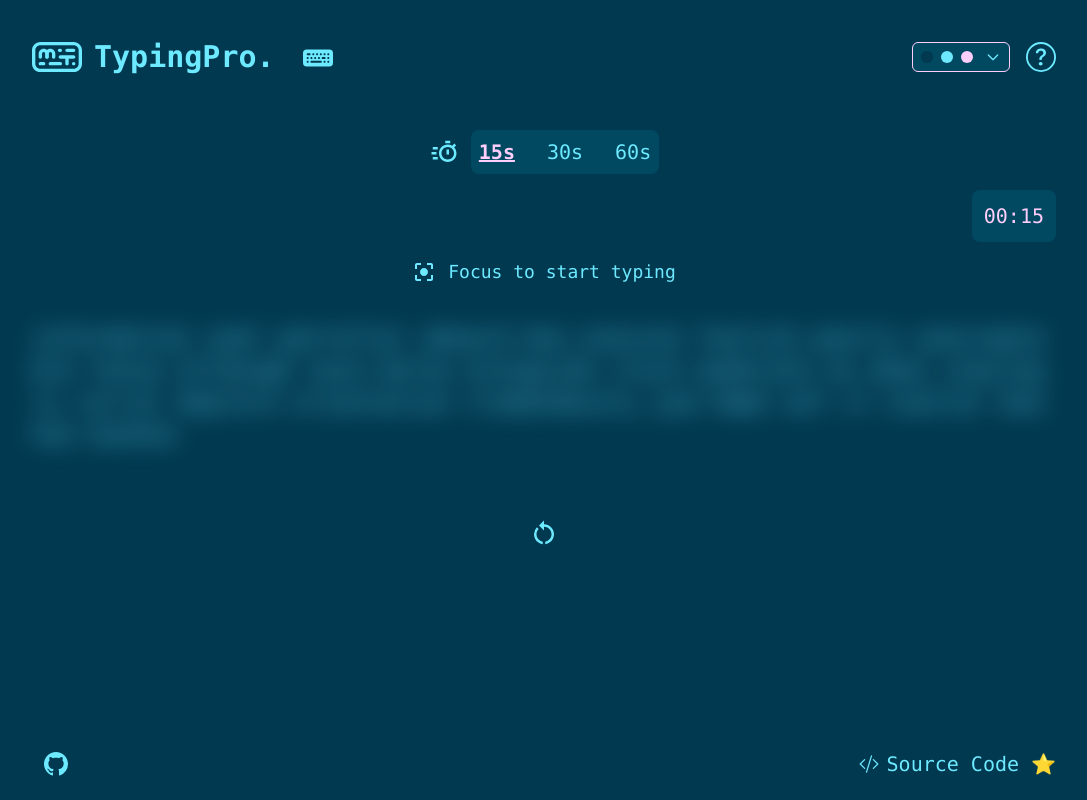
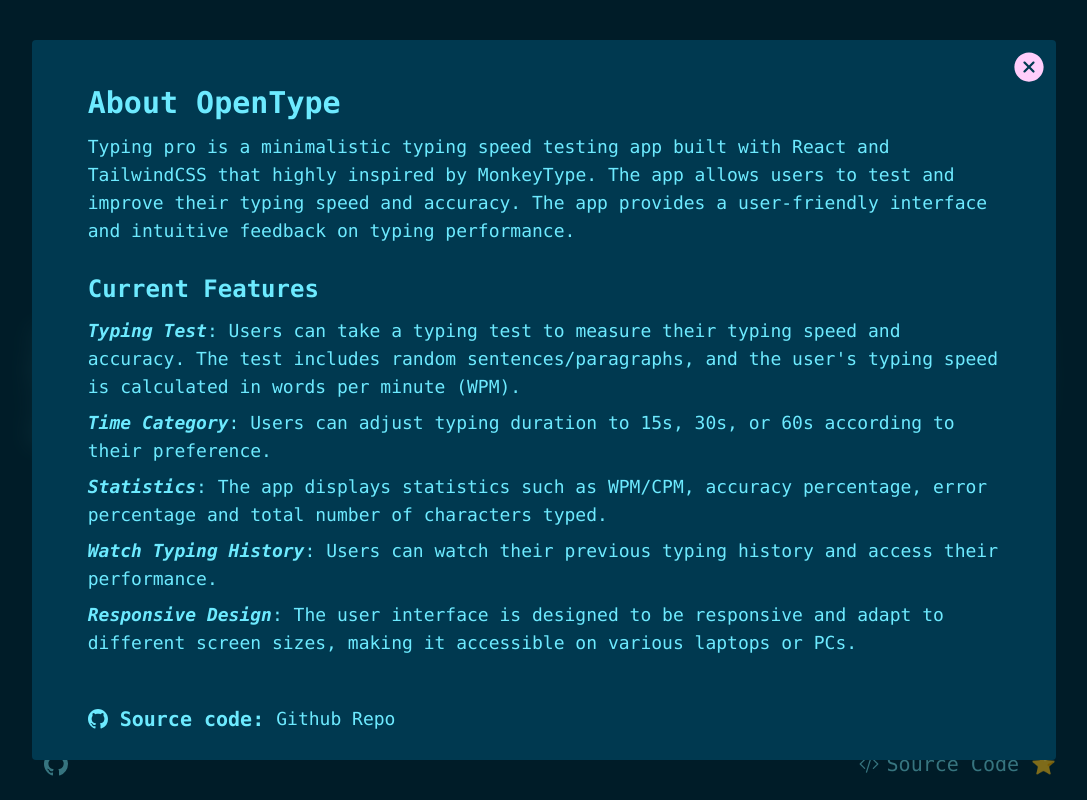
Before and after one commit to Knottykoder/typing_pro, a React (Vite) app: page / in a window 1280 px wide. Both pictures are taken after a click on the element 1137 px from the left and 57 px from the top of the page. Shown: the whole page, without its empty margins (96-1183 px from the left). Built offline with nearby package versions, Linux system fonts and the light colour scheme.

Commit message:
modal issue fix

```diff
--- a/src/App.tsx
+++ b/src/App.tsx
@@ -10,6 +10,7 @@
 import Footer from './components/Footer';
 import ModalComponent from './components/Modal';
 import ModalContent from './components/ModalContent';
+import AboutPage from './components/About';
 
 function App() {
   const { systemTheme } = useThemeContext();
@@ -18,7 +19,9 @@
     countdown,
     word,
     time,
+    history,
     results,
+    aboutModal,
     modalIsOpen,
     charTyped,
     checkCharacter,
@@ -76,6 +79,13 @@
                 history={history}
               />
             </ModalComponent>
+            <ModalComponent
+              type='about'
+              isOpen={aboutModal}
+              onRequestClose={closeModal}
+            >
+              <AboutPage />
+            </ModalComponent>
       </main>
     </div>
   );
--- /dev/null
+++ b/src/components/About.tsx
@@ -0,0 +1,71 @@
+import { BsGithub } from 'react-icons/bs';
+
+const AboutPage = () => {
+  return (
+    <div className='m-auto flex h-[90%] w-[90%] flex-col gap-7 py-10 font-mono text-lg'>
+      <div className='flex flex-col gap-3'>
+        <h1 className='text-3xl font-bold'>About OpenType</h1>
+        <p className=''>
+          Typing pro is a minimalistic typing speed testing app built with React
+          and TailwindCSS that highly inspired by{' '}
+          <a
+            href='http://www.monkeytype.com'
+            target='_blank'
+            className='hover:underline'
+          >
+            MonkeyType
+          </a>
+          . The app allows users to test and improve their typing speed and
+          accuracy. The app provides a user-friendly interface and intuitive
+          feedback on typing performance.
+        </p>
+      </div>
+      <div className='mb-5 flex flex-col gap-3'>
+        <h2 className='text-2xl font-bold'>Current Features</h2>
+        <ul className='list-inside list-none space-y-2'>
+          <li>
+            <strong className='italic'>Typing Test</strong>: Users can take a
+            typing test to measure their typing speed and accuracy. The test
+            includes random sentences/paragraphs, and the user's typing speed is
+            calculated in words per minute (WPM).
+          </li>
+          <li>
+            <strong className='italic'>Time Category</strong>: Users can adjust
+            typing duration to 15s, 30s, or 60s according to their preference.
+          </li>
+          <li>
+            <strong className='italic'>Statistics</strong>: The app displays
+            statistics such as WPM/CPM, accuracy percentage, error percentage
+            and total number of characters typed.
+          </li>
+          <li>
+            <strong className='italic'>Watch Typing History</strong>: Users can
+            watch their previous typing history and access their performance.
+          </li>
+          <li>
+            <strong className='italic'>Responsive Design</strong>: The user
+            interface is designed to be responsive and adapt to different screen
+            sizes, making it accessible on various laptops or PCs.
+          </li>
+        </ul>
+      </div>
+
+      <div className=' mt-auto flex flex-col gap-1'>
+        <div className='flex items-center gap-3'>
+          <BsGithub className='text-xl font-bold' />
+          <h2 className='text-xl font-bold'>Source code:</h2>
+          <a
+            href='https://github.com/Knottykoder/typing_pro'
+            target='_blank'
+            className='hover:underline'
+            rel='noopener noreferrer'
+          >
+            Github Repo
+          </a>
+        </div>
+      </div>
+    </div>
+  );
+};
+
+export default AboutPage;
--- a/src/components/ModalContent.tsx
+++ b/src/components/ModalContent.tsx
@@ -8,16 +8,14 @@
 
 import Character from './Character';
 
+import type { HistoryType, Results } from '../types';
 
-import type { Results } from '../types';
-// import type { HistoryType } from '../types';
 import { useClipboard } from '../hooks/useClipboard';
 import ResultCard from './ResultCard';
 
 type ModalContentProps = {
   totalTime: number;
-  // eslint-disable-next-line @typescript-eslint/no-explicit-any
-  history: any;
+  history: HistoryType;
   results: Results;
 };
 
@@ -70,9 +68,9 @@
             tooltipContent='correct/incorrect'
             tooltipPlace='top'
             results={`${Math.round(
-              history.typedHistory.length * (results.accuracy / 100)
+              history?.typedHistory.length * (results.accuracy / 100)
             )} / ${Math.round(
-              history.typedHistory.length * (results.error / 100)
+              history?.typedHistory.length * (results.error / 100)
             )}`}
           />
           <ResultCard
@@ -94,7 +92,7 @@
             tooltipId='total'
             tooltipContent='total character typed'
             tooltipPlace='bottom'
-            results={`${history.typedHistory.length}`}
+            results={`${history?.typedHistory.length}`}
           />
         </div>
       </div>
@@ -133,7 +131,7 @@
           </div>
         </div>
         <div className='mt-3 text-lg lg:text-xl'>
-          {history.typedHistory.split('').map((char:string, index:number) => {
+          {history.typedHistory.split('').map((char, index) => {
             return (
               <Character
                 key={index + char}
--- a/src/index.css
+++ b/src/index.css
@@ -17,7 +17,7 @@
   @apply cursor-pointer rounded-md p-2 font-mono text-xl;
 }
 
-/* @layer components {
+@layer components {
   .character:last-child::after {
     content: '';
     width: 2px;
@@ -26,7 +26,7 @@
     display: inline-block;
     animation: cursorBlink 0.65s steps(2) infinite;
   }
-} */
+}
 
 .ReactModal__Overlay {
   opacity: 0;
```
